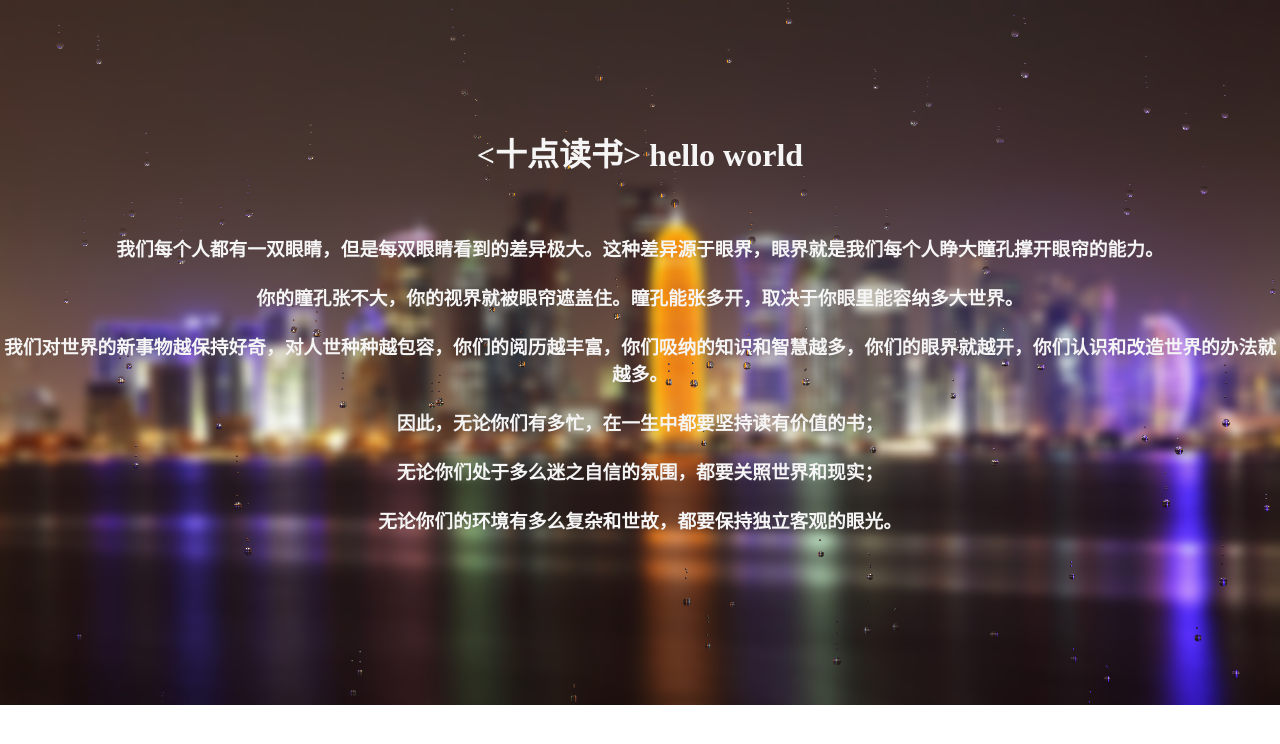
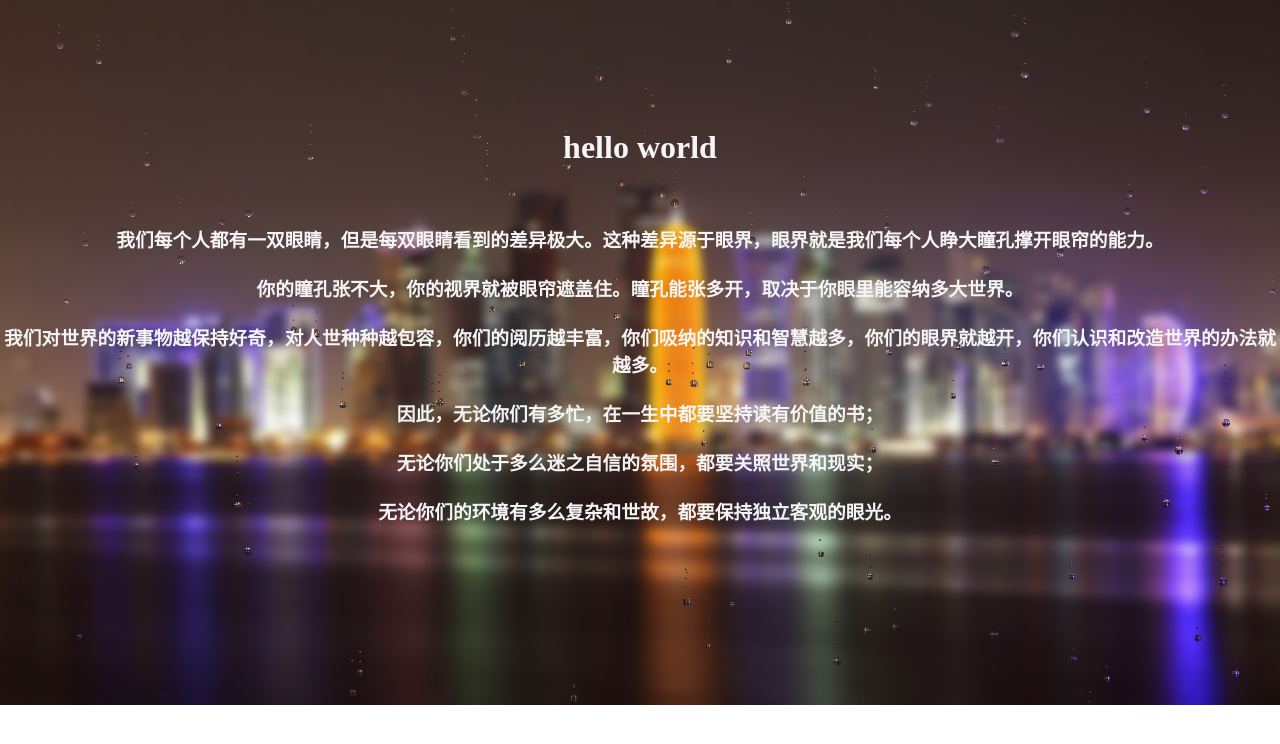
Before and after one commit to nbvvnet/web, a plain HTML site: page index.html in a window 1280 px wide. Drawn offline with nearby package versions, Linux system fonts and the light colour scheme.

Commit message:
Update index.html

```diff
--- a/index.html
+++ b/index.html
@@ -41,7 +41,7 @@
 		<br>
 		<br>
 		<h1>
-			<十点读书> hello world
+			hello world
 		</h1>
 		<br>
 		<h3>
```
